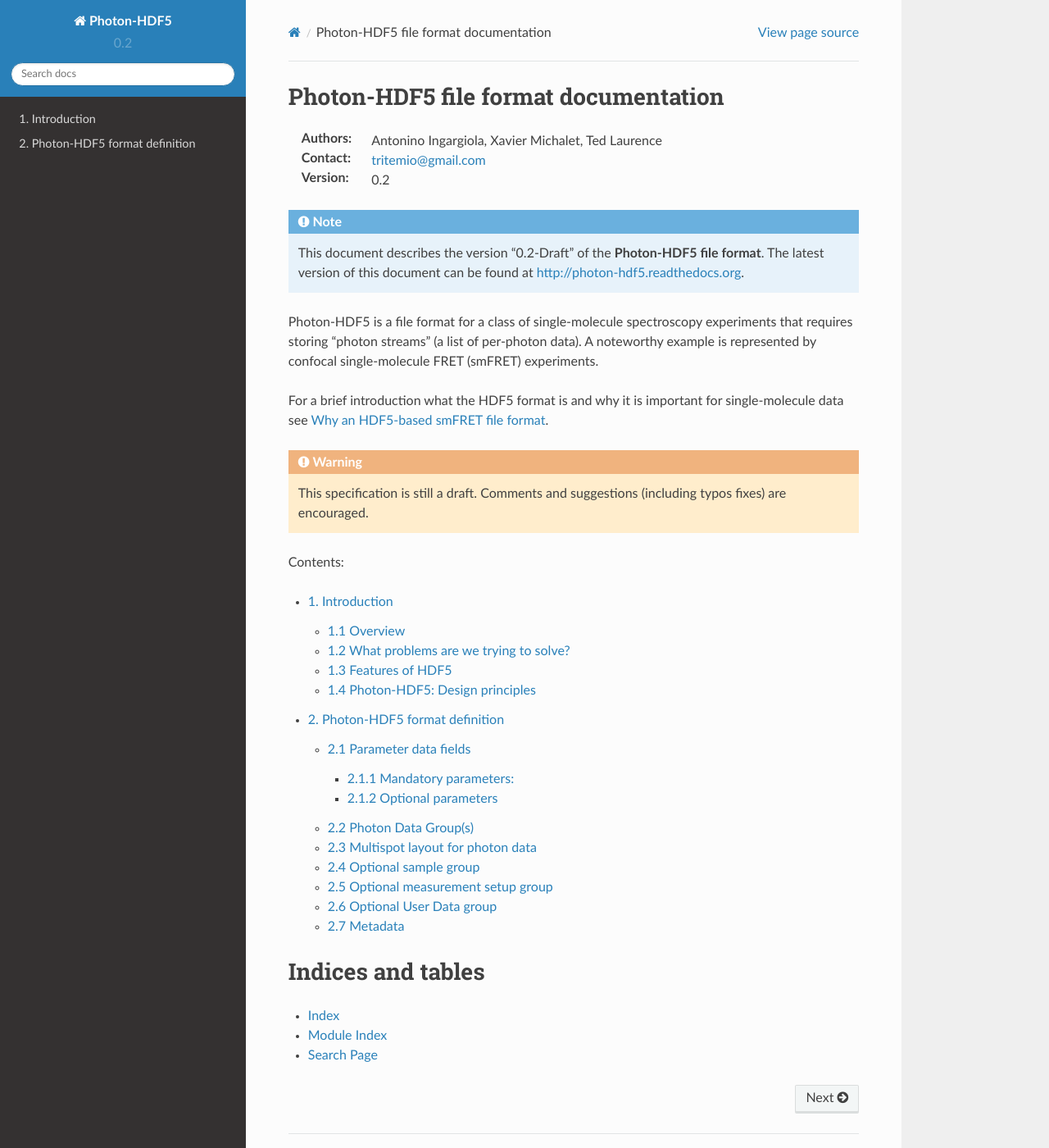
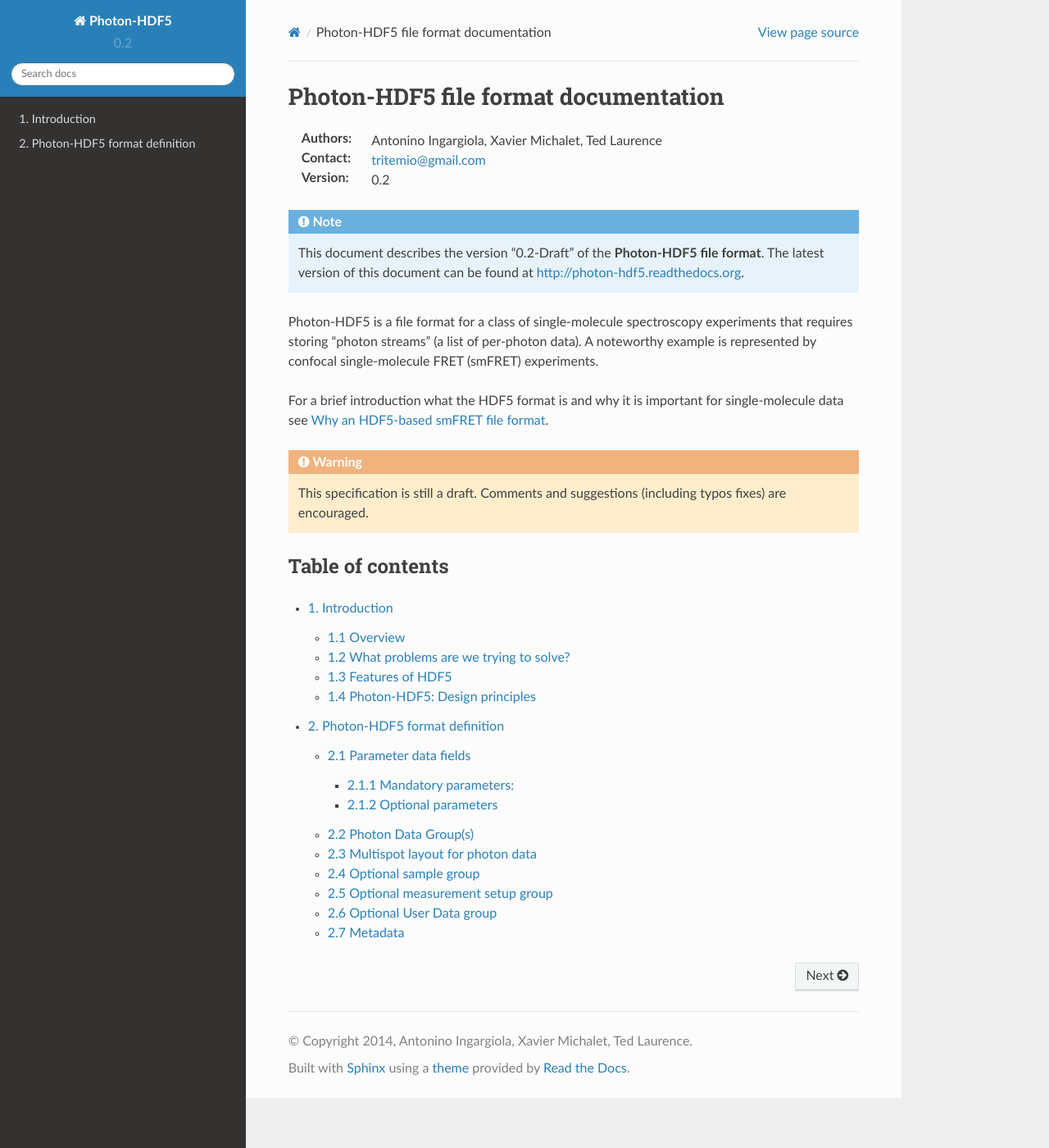
Before and after one commit to Photon-HDF5/photon-hdf5, a Sphinx documentation site: the page built from docs/index.rst, in a window 1280 px wide and 1400 px high. Shown: the whole window at 82% size. Built offline with Sphinx 7.4.7 and the Read the Docs theme 2.0.0, drawn with Linux system fonts in a browser that asks for light colours.

Commit message:
Remove unneded index

```diff
--- a/docs/index.rst
+++ b/docs/index.rst
@@ -31,18 +31,10 @@ important for single-molecule data see
     (including typos fixes) are encouraged.
 
 
-Contents:
+Table of contents
+-----------------
 
 .. toctree::
     :maxdepth: 3
 
     phdata
-
-
-
-Indices and tables
-==================
-
-* :ref:`genindex`
-* :ref:`modindex`
-* :ref:`search`
```
